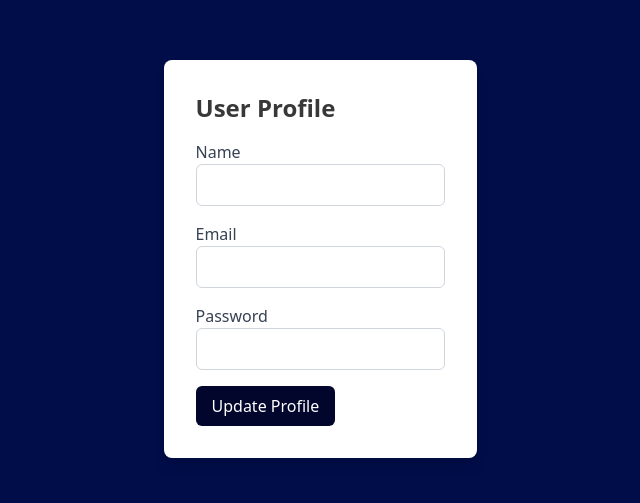
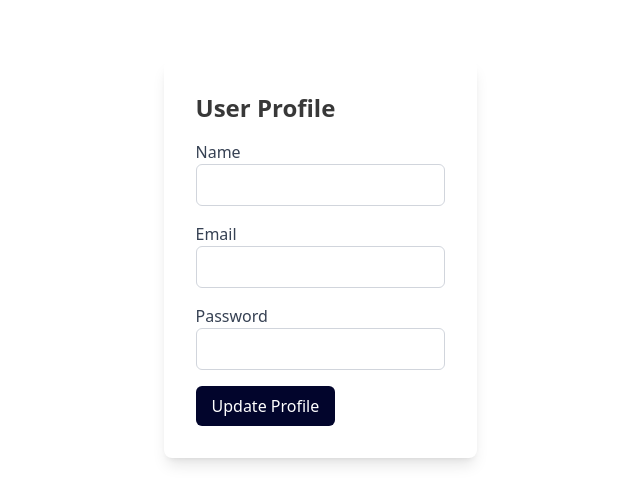
Before and after one commit to Kubayi-ND/user-aunthentication, a React (Vite) app: page /profile in a window 1280 px wide. Shown: the part 141-644 px from the top of the page, without its empty margins (320-960 px from the left). Built offline with nearby package versions, Linux system fonts and the light colour scheme.

Commit message:
login backgroud adjustments

```diff
--- a/src/App.tsx
+++ b/src/App.tsx
@@ -1,7 +1,7 @@
 import { BrowserRouter, Route, Routes } from "react-router";
-import {Login} from "../pages/Login";
-import {AdminDashboard} from "../pages/Admin_Dashboard";
-import {Profile} from "../pages/Profile";
+import {Login} from "./pages/Login";
+import {AdminDashboard} from "./pages/Admin_Dashboard";
+import {Profile} from "./pages/Profile";
 
 import "./App.css";
 
--- a/pages/Admin_Dashboard.tsx
+++ b/src/pages/Admin_Dashboard.tsx
@@ -1,7 +1,7 @@
 
 export const AdminDashboard = () => {
   return (
-    <div className="flex items-center justify-center h-screen bg-[#010d48]">
+    <div className="flex items-center justify-center h-screen bg-white">
       <div className="bg-white rounded-lg shadow-lg p-8">
         <h1 className="text-2xl font-bold mb-4">Admin Dashboard</h1>
         <div className="mb-4">
--- a/pages/Login.tsx
+++ b/src/pages/Login.tsx
@@ -4,7 +4,7 @@ export const Login = () => {
   const [isSignUp, setIsSignUp] = useState(false);
 
   return (
-    <div className="flex items-center justify-center h-screen bg-[#010d48]">
+    <div className="flex items-center justify-center h-screen bg-[url(./Background.jpg)] bg-cover">
       <div className="relative  md:w-[950px] h-[550px] rounded-[35px] overflow-hidden shadow-lg bg-white">
         {/* Sign Up Form */}
         <div
@@ -100,7 +100,7 @@ export const Login = () => {
             isSignUp ? "-translate-x-full" : "translate-x-0"
           }`}
         >
-          <div className={`absolute top-0 left-0 w-full h-full bg-gradient-to-t from-[#9aa7db] to-[#1333b6] text-white flex flex-col items-center justify-center p-4 transition-all duration-700  ${isSignUp ?"rounded-r-[110px] rounded-l-[30px]": "rounded-l-[110px] rounded-r-[30px]"}`}>
+          <div className={`absolute top-0 left-0 w-full h-full bg-gradient-to-t from-[#0099cc] to-[#012250] text-white flex flex-col items-center justify-center p-4 transition-all duration-700  ${isSignUp ?"rounded-r-[110px] rounded-l-[30px]": "rounded-l-[110px] rounded-r-[30px]"}`}>
             {isSignUp ? (
               <>
                 <h1 className="text-5xl text-center font-bold">Already have an Account?</h1>
--- a/pages/Profile.tsx
+++ b/src/pages/Profile.tsx
@@ -1,7 +1,7 @@
 
 export const Profile = () => {
   return (
-    <div className="flex items-center justify-center h-screen bg-[#010d48]">
+    <div className="flex items-center justify-center h-screen bg-white">
       <div className="bg-white rounded-lg shadow-lg p-8">
         <h1 className="text-2xl font-bold mb-4">User Profile</h1>
         <div className="mb-4">
```
Also changed, not shown: public/Background.jpg (added).
